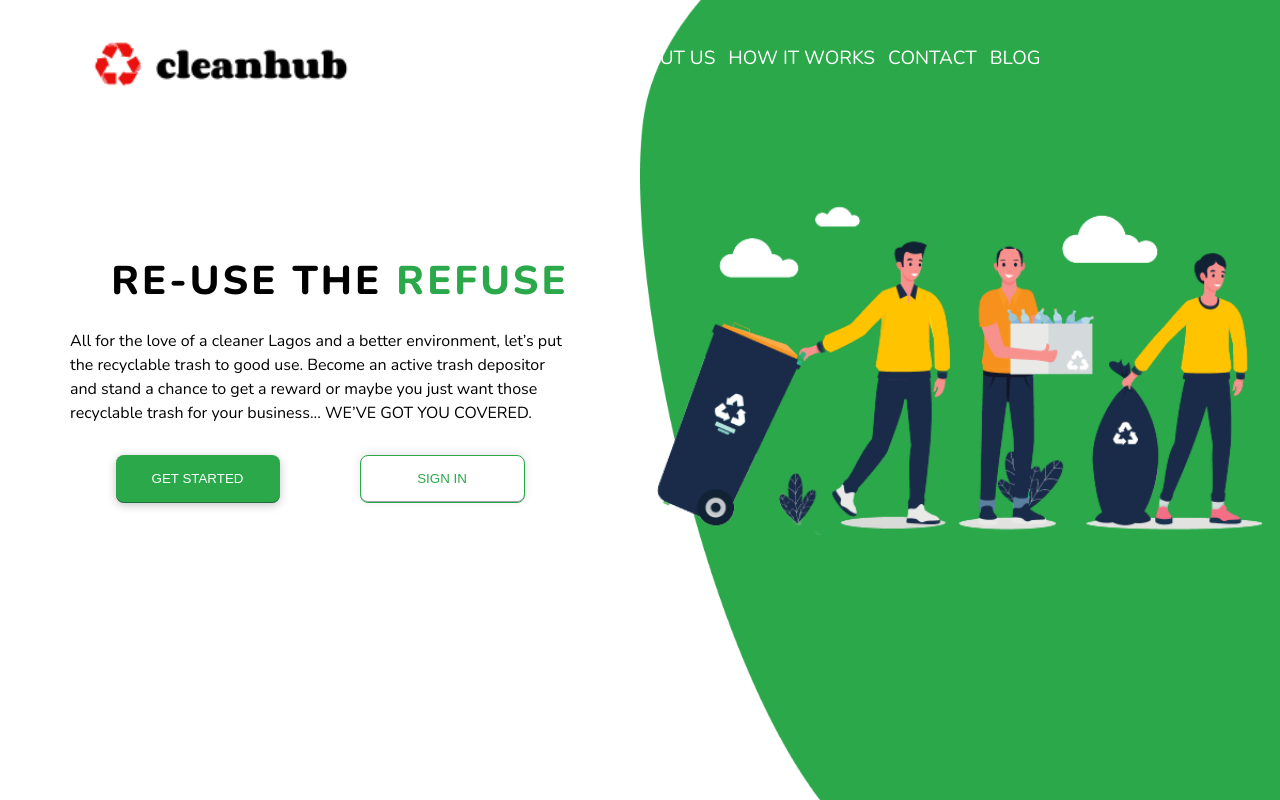
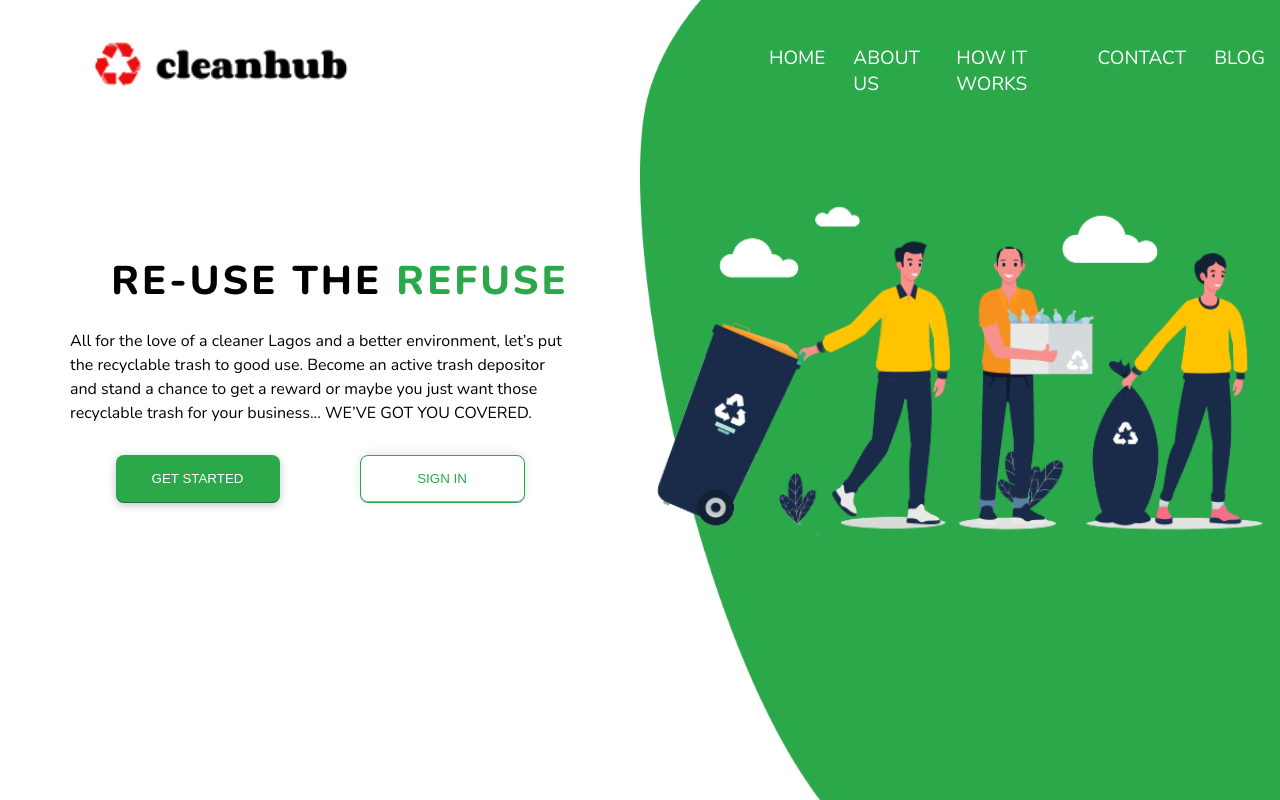
Before and after one commit to Clean-Hub/cleanhub, a React (Create React App) app: page / in a window 1280 px wide. Shown: the top 800 px of the page. Built offline with nearby package versions, Linux system fonts and the light colour scheme.

Commit message:
navbarRight paddding adjusted

```diff
--- a/src/components/navbar/navbar.css
+++ b/src/components/navbar/navbar.css
@@ -16,9 +16,10 @@
   align-items: center;
 }
 .navbarRight {
+  width: 100%;
   flex: 3;
   padding-top: 15px;
-  padding-left: 80px;
+  padding-left: 300px;
 }
 .navbarUl {
   display: flex;
@@ -33,6 +34,7 @@
   cursor: pointer;
   padding-left: 13px;
   color: #ffffff;
+  padding-right: 15px;
 }
 
 .navbarLi2 {
@@ -85,6 +87,7 @@
     left: -100%;
     transition: all 0.6s linear;
     background-color: white;
+    padding: 0;
   }
 
   .active {
```
